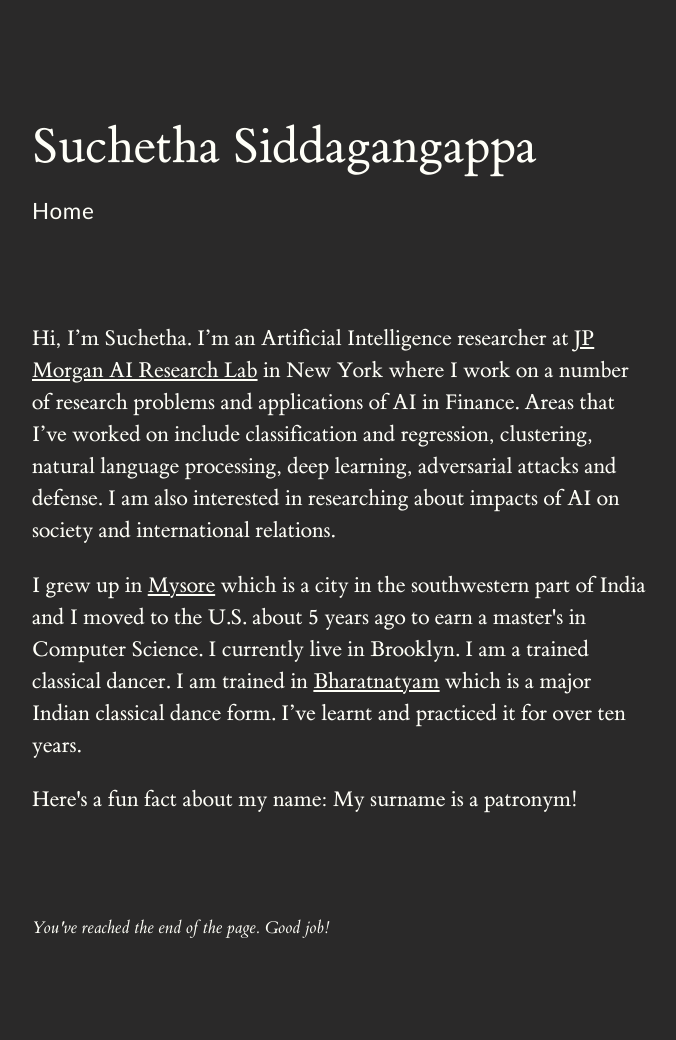
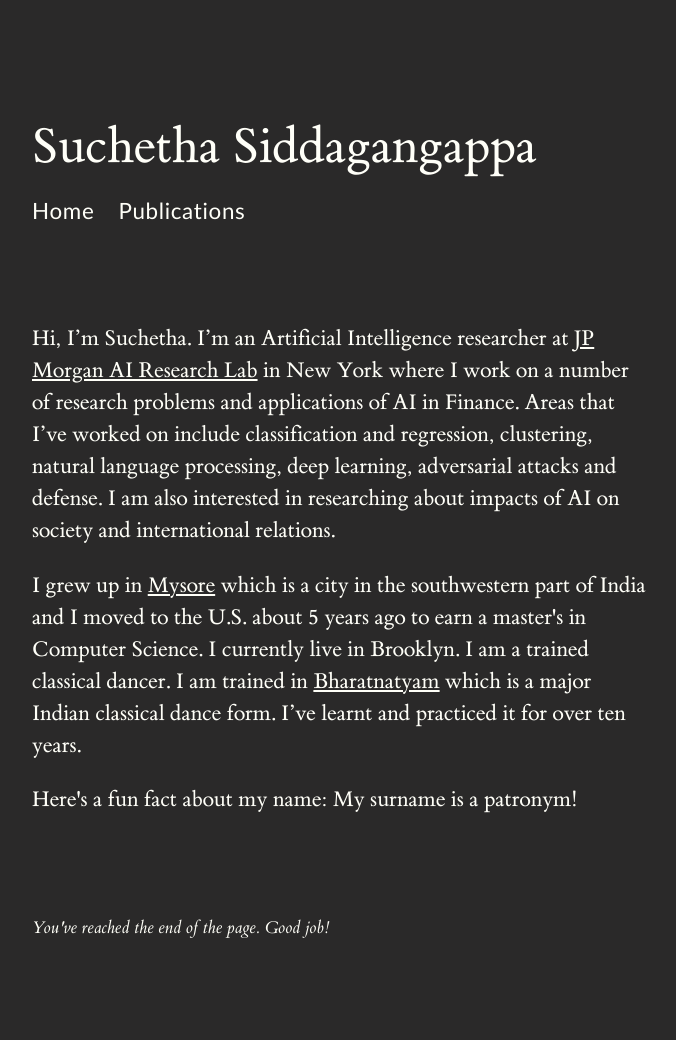
Before and after one commit to suchethas/suchethas.github.io, a Jekyll site: the page built from index.html, in a window 1280 px wide. Shown: the whole page, without its empty margins (128-804 px from the left). Built offline with Jekyll 4.4.1, drawn with Linux system fonts in a browser that asks for light colours.

Commit message:
Update header.html

```diff
--- a/_includes/header.html
+++ b/_includes/header.html
@@ -4,5 +4,6 @@
     <p><label class="menu-icon" for="menu-btn">Menu</label></p>
     <ul class="site-nav">
         <li><a href="/">Home</a></li>
+        <li><a href="/articles">Publications</a></li>
     </ul>
 </nav>
```
